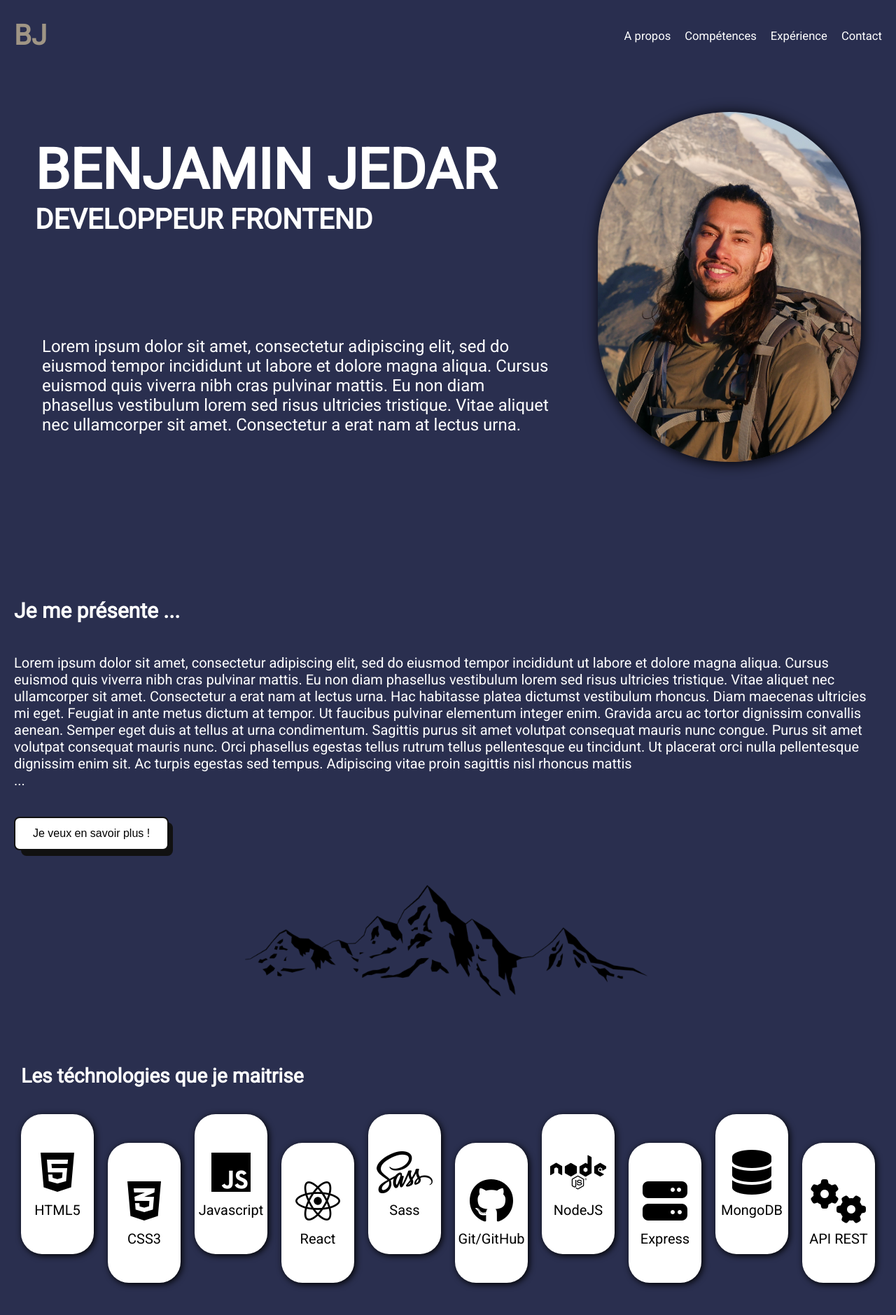
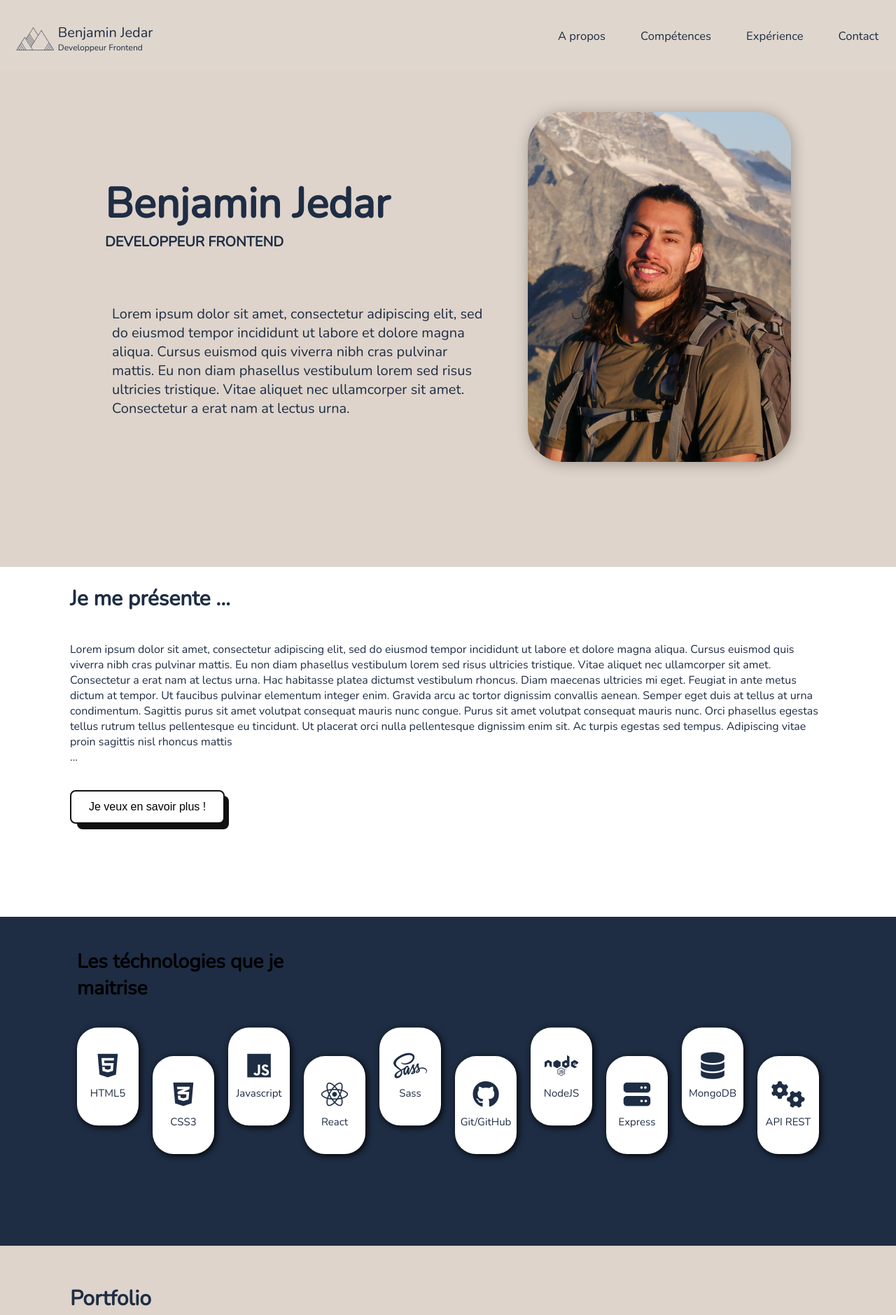
Before and after one commit to BenjaminJedar/Benjamin_Jedar, a website: page index.html in a window 1280 px wide. Shown: the top 1879 px of the page at 70% size. Drawn offline with nearby package versions, Linux system fonts and the light colour scheme.

Commit message:
grosse mise à jour du style général avec choix de la palette de couleur de theme + première mise en place d'un logo

```diff
--- a/index.html
+++ b/index.html
@@ -7,14 +7,20 @@
     <link rel="preconnect" href="https://fonts.googleapis.com">
 	<link rel="preconnect" href="https://fonts.gstatic.com" crossorigin>
 	<link href="https://fonts.googleapis.com/css2?family=Roboto&family=Yanone+Kaffeesatz:wght@600&display=swap" rel="stylesheet">
-    <link rel="stylesheet" href="style.css">
+    <link href="https://fonts.googleapis.com/css2?family=Nunito&family=Roboto&family=Yanone+Kaffeesatz:wght@600&display=swap" rel="stylesheet">    <link rel="stylesheet" href="style.css">
     <title>Benjamin Jedar | Developpeur Web Frontend</title>
     <script src="https://kit.fontawesome.com/0e1489d9e9.js" crossorigin="anonymous"></script>
     <script src="script.js"></script>
 </head>
 <body>
     <header>
-        <a href="#main" class="link_nav"><p class="initiales">BJ</p></a>
+        <a href="#main" class="logo" >
+            <img src="assets/logoben2.png" class="img_logo">
+            <div class="logo_txt">
+                <p class="logo_nom">Benjamin Jedar</p>
+                <p class="logo_metier">Developpeur Frontend</p>
+            </div>
+        </a>
         <nav>
             <li class="li_nav"><a href="#a_propos" class="link_nav">A propos</a></li>
             <li class="li_nav"><a href="#competence" class="link_nav">Compétences</a></li>
@@ -26,7 +32,7 @@
         <section id="accueil" class="section section1">
             <div class="presentation">
                 <div class="title">
-                    <h1 class="title_h1"><span>B</span><span>E</span><span>N</span><span>J</span><span>A</span><span>M</span><span>I</span><span>N</span> <span>J</span><span>E</span><span>D</span><span>A</span><span>R</span></h1>
+                    <h1 class="title_h1"><span>B</span><span>e</span><span>n</span><span>j</span><span>a</span><span>m</span><span>i</span><span>n</span> <span>J</span><span>e</span><span>d</span><span>a</span><span>r   </span></h1>
                     <h2 class="title_h2">DEVELOPPEUR FRONTEND</h2>
                 </div>
                 <div id="paragraphe_de_presentation">
@@ -46,7 +52,6 @@
             ...
             </p>
             <a href="a_propos.html"><button class="bouton bouton_aPropos">Je veux en savoir plus !</button></a>
-            <img src="assets/montagne.png" alt="Dessin de montagnes" id="montagnes">
         </section>
 
         <section id="competence" class="section section3">
@@ -111,16 +116,22 @@
                 <div class="carte_projet">
                     <h2>Ana Yoga</h2>
                     <p><i class="fa-solid fa-desktop"></i></p>
+                    <p>Lorem ipsum dolor sit amet, consectetur adipiscing elit, sed do eiusmod tempor incididunt ut labore et dolore magna aliqua. Cursus euismod quis viverra nibh cras pulvinar mattis.</p>
+                    <button class="bouton">Visiter le site</button>
                 </div>
 
                 <div class="carte_projet">
                     <h2>VivonsNomade</h2>
                     <p><i class="fa-solid fa-desktop"></i></p>
+                    <p>Lorem ipsum dolor sit amet, consectetur adipiscing elit, sed do eiusmod tempor incididunt ut labore et dolore magna aliqua. Cursus euismod quis viverra nibh cras pulvinar mattis.</p>
+                    <button class="bouton">Visiter le site</button>
                 </div>
 
                 <div class="carte_projet">
                     <h2>La redac by Ana</h2>
                     <p><i class="fa-solid fa-desktop"></i></p>
+                    <p>Lorem ipsum dolor sit amet, consectetur adipiscing elit, sed do eiusmod tempor incididunt ut labore et dolore magna aliqua. Cursus euismod quis viverra nibh cras pulvinar mattis.</p>
+                    <button class="bouton">Visiter le site</button>
                 </div>
             </div>
         </section>
@@ -144,15 +155,18 @@
                     </div>
                 </form>
             </div>
-
-            <div>
-                <a href="mailto:benjaminjedar-developpeur@hotmail.fr" id="logo_mail"><i class="fa-sharp fa-solid fa-envelope"></i></a>
-                <a href="https://www.linkedin.com/in/benjamin-jedar/" target="_blank" id="logo_linkedin"><i class="fa-brands fa-linkedin"></i></a>
-                <a href="https://github.com/BenjaminJedar" target="_blank"><i class="fa-brands fa-github"></i></a>
-            </div>
          </section>
     </div>
     <footer>
+        <div class="logo_footer">
+            <p class="logo_nom">Benjamin Jedar</p>
+            <p class="logo_metier">Developpeur Frontend</p>
+        </div>
+        <div class="logo_contact">
+            <a href="mailto:benjaminjedar-developpeur@hotmail.fr" id="logo_mail"><i class="fa-sharp fa-solid fa-envelope"></i></a>
+            <a href="https://www.linkedin.com/in/benjamin-jedar/" target="_blank" id="logo_linkedin"><i class="fa-brands fa-linkedin"></i></a>
+            <a href="https://github.com/BenjaminJedar" target="_blank"><i class="fa-brands fa-github"></i></a>
+        </div>
         <p id="copyright"><i class="fa-regular fa-copyright"></i> Copyright 2023 - Benjamin Jedar</p>
     </footer>
 </body>
--- a/style.css
+++ b/style.css
@@ -1,20 +1,19 @@
 /*======================BODY============================*/
 body {
-    font-family: 'Roboto', sans-serif;
+    font-family: 'Nunito', sans-serif;
     display: flex;
     flex-direction: column;
     font-size: 20px;
     height: 100%;
     width: 100%;
-    margin-left: auto;
-    margin-bottom: 0;
-    margin-top: 0;
+    margin: 0 auto;
     position: relative;
-    background-color: #2A2F4F;
-    color: white;
-    /*background: linear-gradient(-25deg,rgba(0, 255, 200, 0.779),rgba(43, 12, 130, 0.89))*/
-    /*background: linear-gradient(rgba(37, 91, 255, 0.632),rgba(255, 119, 0, 0.779))*/
 }
+
+/* couleur primaire : #906C48 (kaki)
+couleur secondaire :#1E2D44 (bleu)
+couleur tertiaire : #DED4CB (ivoire)
+couleur 4 : #AB9486 (gris) */
 
 
 #main {
@@ -25,7 +24,7 @@ body {
 .section {
     display: flex;
     flex-direction: column;
-    padding: 0 20px 0 20px;
+    padding: 0 100px;
 }
 
 a {
@@ -45,17 +44,19 @@ a {
 
 .link_nav {
     text-decoration: none;
+    color: #1E2D44;
     transition: color ease-in-out 200ms;
     font-size: 1.3vw;
     animation: 2.5s linear 0s apparition;
+    margin: 0 25px;
 }
 .link_nav:hover {
-    color: rgba(190, 176, 148, 0.8);
+    color: #906C48;
 }
 
 header {
     z-index: 2;
-    background-color: #2a2f4fec;
+    background-color: #ded4cbf3;
     position: fixed;
     display: flex;
     justify-content: space-between;
@@ -65,12 +66,27 @@ header {
     height: 100px;
 }
 
-header .initiales {
-    font-weight: bold;
-    font-size: 40px;
+.logo {
+    display: flex;
+    align-items: center;
     margin-left: 20px;
     animation: 2.5s linear 0s apparition;
+    color: #1E2D44;
+}
 
+.img_logo {
+    height: 40px;
+    margin-top: 11px;
+    margin-right: 4px;
+}
+
+.logo .logo_nom {
+    margin-bottom: 0;
+}
+
+.logo .logo_metier {
+    margin-top: 0;
+    font-size: 12px;
 }
 
 
@@ -79,19 +95,16 @@ ul, nav {
     display: flex;
 }
 
-li {
-    margin-right: 20px;
-}
 
 /*======================SECTION ACCUEIL================*/
 .section1 {
     /*background-image: url("assets/montagne_bg.jpg");
     background-size: cover;*/
-    border-radius: 100px;
     height: 710px;
     flex-direction: row;
     margin-top: 100px;
-    padding: 0;
+    background-color: #DED4CB;
+    color: #1E2D44;
     }
 
 .presentation {
@@ -126,9 +139,8 @@ li {
     }
 }
 
-
 .title {
-    margin-top: 30px;
+    margin-top: 100px;
     margin-left: 50px;
     overflow: hidden;
 }
@@ -136,10 +148,9 @@ li {
 .title_h1 {
     margin-bottom: 0px;
     padding-bottom: 0;
-    font-size: 80px;
+    font-size:60px;
     animation: 2s ease-out 0s slideInFromLeft;
 }
-
 
 .title_h1:hover {
     cursor: default;
@@ -148,7 +159,7 @@ li {
 .title_h2 {
     margin-top: 0px;
     padding-top: 0;
-    font-size: 40px;
+    font-size: 20px;
     animation: 2s ease-out 0s slideInFromRight;
 }
 
@@ -167,9 +178,9 @@ li {
 }
 
 #paragraphe_de_presentation {
-    font-size: 24px;
+    font-size: 20px;
     margin-left: 50px;
-    margin-top: 100px;
+    margin-top: 50px;
     margin-right: 50px;
     padding: 10px;
     animation: 2s ease-out 0s translateEtApparition;
@@ -181,11 +192,11 @@ li {
 
 #photo_profile {
     height: 500px;
-    border-radius: 300px;
-    box-shadow: 2px 2px 20px black;
+    border-radius: 50px;
+    box-shadow: 2px 2px 20px rgba(0, 0, 0, 0.3);
     margin-top: 60px;
     margin-right: 50px;
-    animation: 250ms ease-out 3s rotate;
+    animation: 2s ease-out 0s slideInFromRight;
 }
 
 span {
@@ -193,7 +204,7 @@ span {
 }
 span:hover {
     font-weight: bold;
-    color: rgb(142, 122, 8);
+    color: #906C48;
     transform: rotate(20deg);
 }
 
@@ -203,9 +214,13 @@ span:hover {
 .section2 {
     display: flex;
     flex-direction: column;
-    padding: 20px;
+    height: 500px;
+    color: #1E2D44;
 }
 
+.section2 p{
+    font-size: 16px;
+}
 
 .section2 img{
     align-self: center;
@@ -227,6 +242,7 @@ span:hover {
   max-width: 100%;
   padding: 0 25px;
   margin-top: 20px;
+  margin-bottom: 20px;
   position: relative;
   text-align: center;
   text-decoration: none;
@@ -264,16 +280,13 @@ span:hover {
 }
 
 
-#montagnes {
-    margin-top: 0;
-    width: 50%;
-}
-
 
 /*======================SECTION COMPETENCE================*/
 
 .section3 {
-    height: 390px;
+    padding-top: 20px;
+    height: 450px;
+    background-color: #1E2D44;
 }
 
 .section3 h2{
@@ -284,7 +297,7 @@ span:hover {
 }
 
 .carte{
-    color: black;
+    color: #1E2D44;
     display: flex;
     z-index: 1;
 }
@@ -325,7 +338,7 @@ span:hover {
     background-color: white;
     margin: 10px;
     width: 20%;
-    height: 200px;
+    height: 140px;
     border-radius: 30px;
     padding: 0;
     animation: 4s infinite ease-out 0s carte_translation;
@@ -333,12 +346,12 @@ span:hover {
 }
 
 .carte_techno i{
-    font-size: 5vw;
+    font-size: 3vw;
     margin-bottom: 10px;
 }
 
 .carte_techno_title{
-    font-size: 20px;
+    font-size: 15px;
     padding: 0;
     margin: 0;
 }
@@ -352,12 +365,14 @@ span:hover {
 
 .section4 {
     padding-top: 30px;
+    padding-bottom: 30px;
+    background-color: #DED4CB;
+    color: #1E2D44;
 }
 
 .portfolio{
     display: flex;
     justify-content: space-evenly;
-    color: black;
 }
 
 .carte_projet {
@@ -365,9 +380,9 @@ span:hover {
     flex-direction: column;
     align-items: center;
     background-color: white;
+    border: 2px solid black;
     margin: 10px;
     width: 20%;
-    height: 200px;
     border-radius: 30px;
     padding: 0;
 }
@@ -378,6 +393,10 @@ span:hover {
 
 
 /*======================SECTION CONTACT================*/
+
+.section5 {
+    color: #1E2D44;
+}
 
 #poignee{
     margin-left: 10px;
@@ -399,7 +418,7 @@ form {
     width: 500px;
     margin: 20px 0;
     padding: 10px;
-    border: 2px solid black;
+    background-color: #1E2D44;
     border-radius: 20px;
 }
 
@@ -413,21 +432,42 @@ form {
     margin: 0 20px;
 }
 
-.section5 i{
-    font-size: 50px;
-    padding: 0;
-}
-
 
 /*======================FOOTER================*/
 
 footer {
     display: flex;
-    align-self: center;
-    flex-direction: column;
+    align-items: center;
+    justify-content: space-around;
+    background-color: #1E2D44;
+    color: #DED4CB;
+    height: 150px;
 }
 
-#copyright {
+footer p {
+    font-size: 16px;
+}
+
+.logo_contact {
+    margin-left: 150px;
+}
+
+footer i {
+    color: #DED4CB;
+    font-size: 40px;
+    margin: 10px;
+}
+
+.logo_footer .logo_nom {
+    margin-bottom: 0;
+}
+
+.logo_footer .logo_metier {
+    margin-top: 0;
+    font-size: 12px;
+}
+
+.fa-copyright {
     font-size: 14px;
     margin-top: 0;
 }
```
Also changed, not shown: assets/logoben.png (added), assets/logoben2.png (added).
